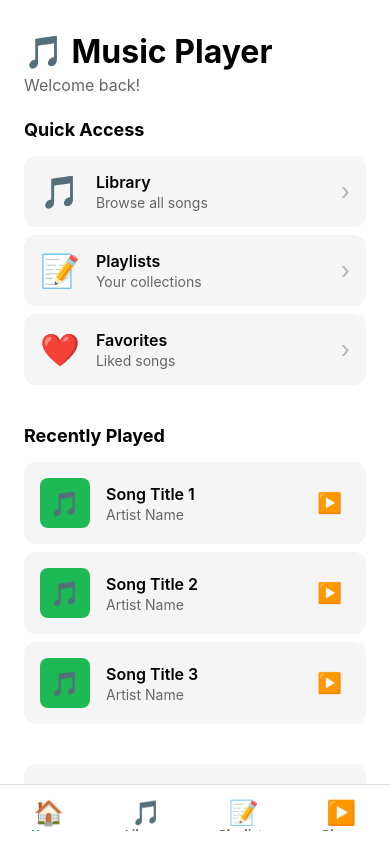
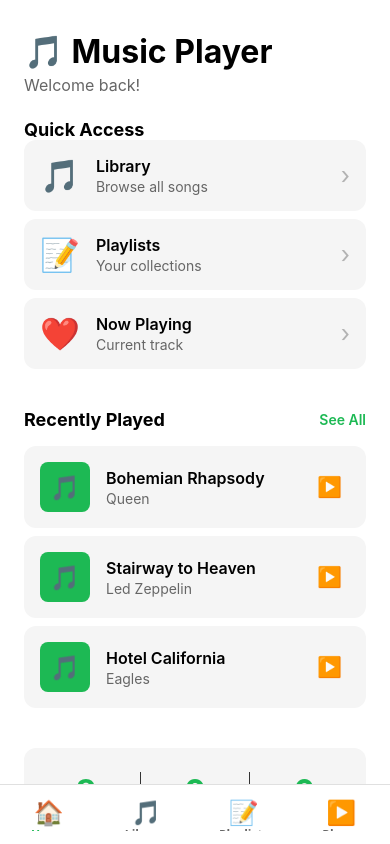
Before and after one commit to thamara2X1/V-Audio-Music-Player, a React Native app: screen /Home in a window 390 px wide. Built offline with nearby package versions, Linux system fonts and the light colour scheme.

Commit message:
Add navigation to HomeScreen with interactive quick actions and song cards

```diff
--- a/src/screens/HomeScreen.tsx
+++ b/src/screens/HomeScreen.tsx
@@ -12,6 +12,8 @@ import {
   TouchableOpacity,
   useColorScheme,
 } from 'react-native';
+import { useNavigation } from '@react-navigation/native';
+import type { BottomTabNavigationProp } from '@react-navigation/bottom-tabs';
 import COLORS from '../constants/colors';
 import { SPACING, FONT_SIZES, FONT_WEIGHTS, BORDER_RADIUS } from '../constants/theme';
 
@@ -26,23 +28,44 @@ interface QuickAction {
   icon: string;
   title: string;
   subtitle: string;
+  screen: 'Library' | 'Playlists' | 'Player';
 }
+
+type RootTabParamList = {
+  Home: undefined;
+  Library: undefined;
+  Playlists: undefined;
+  Player: undefined;
+};
+
+type NavigationProp = BottomTabNavigationProp<RootTabParamList>;
 
 const HomeScreen: React.FC = () => {
   const isDarkMode = useColorScheme() === 'dark';
+  const navigation = useNavigation<NavigationProp>();
 
   // Mock data - will be replaced with real data later
   const recentSongs: Song[] = [
-    { id: 1, title: 'Song Title 1', artist: 'Artist Name' },
-    { id: 2, title: 'Song Title 2', artist: 'Artist Name' },
-    { id: 3, title: 'Song Title 3', artist: 'Artist Name' },
+    { id: 1, title: 'Bohemian Rhapsody', artist: 'Queen' },
+    { id: 2, title: 'Stairway to Heaven', artist: 'Led Zeppelin' },
+    { id: 3, title: 'Hotel California', artist: 'Eagles' },
   ];
 
   const quickActions: QuickAction[] = [
-    { id: 1, icon: '🎵', title: 'Library', subtitle: 'Browse all songs' },
-    { id: 2, icon: '📝', title: 'Playlists', subtitle: 'Your collections' },
-    { id: 3, icon: '❤️', title: 'Favorites', subtitle: 'Liked songs' },
+    { id: 1, icon: '🎵', title: 'Library', subtitle: 'Browse all songs', screen: 'Library' },
+    { id: 2, icon: '📝', title: 'Playlists', subtitle: 'Your collections', screen: 'Playlists' },
+    { id: 3, icon: '❤️', title: 'Now Playing', subtitle: 'Current track', screen: 'Player' },
   ];
+
+  const handleQuickAction = (screen: 'Library' | 'Playlists' | 'Player') => {
+    navigation.navigate(screen);
+  };
+
+  const handlePlaySong = (song: Song) => {
+    // Will be implemented with PlayerContext later
+    console.log('Playing song:', song.title);
+    navigation.navigate('Player');
+  };
 
   return (
     <ScrollView
@@ -83,6 +106,7 @@ const HomeScreen: React.FC = () => {
               { backgroundColor: isDarkMode ? COLORS.cardDark : COLORS.cardLight }
             ]}
             activeOpacity={0.7}
+            onPress={() => handleQuickAction(action.screen)}
           >
             <Text style={styles.actionIcon}>{action.icon}</Text>
             <View style={styles.actionText}>
@@ -106,12 +130,19 @@ const HomeScreen: React.FC = () => {
 
       {/* Recently Played */}
       <View style={styles.section}>
+        <View style={styles.sectionHeader}>
           <Text style={[
             styles.sectionTitle,
             { color: isDarkMode ? COLORS.textPrimary : COLORS.textDark }
           ]}>
             Recently Played
           </Text>
+          <TouchableOpacity onPress={() => navigation.navigate('Library')}>
+            <Text style={[styles.seeAllText, { color: COLORS.primary }]}>
+              See All
+            </Text>
+          </TouchableOpacity>
+        </View>
         {recentSongs.map((song) => (
           <TouchableOpacity
             key={song.id}
@@ -120,6 +151,7 @@ const HomeScreen: React.FC = () => {
               { backgroundColor: isDarkMode ? COLORS.cardDark : COLORS.cardLight }
             ]}
             activeOpacity={0.7}
+            onPress={() => handlePlaySong(song)}
           >
             <View style={styles.songAlbumArt}>
               <Text style={styles.albumArtPlaceholder}>🎵</Text>
@@ -138,7 +170,10 @@ const HomeScreen: React.FC = () => {
                 {song.artist}
               </Text>
             </View>
-            <TouchableOpacity style={styles.playButton}>
+            <TouchableOpacity
+              style={styles.playButton}
+              onPress={() => handlePlaySong(song)}
+            >
               <Text style={styles.playIcon}>▶️</Text>
             </TouchableOpacity>
           </TouchableOpacity>
@@ -150,17 +185,23 @@ const HomeScreen: React.FC = () => {
         styles.statsCard,
         { backgroundColor: isDarkMode ? COLORS.cardDark : COLORS.cardLight }
       ]}>
-        <View style={styles.statItem}>
-          <Text style={styles.statNumber}>0</Text>
+        <TouchableOpacity
+          style={styles.statItem}
+          onPress={() => navigation.navigate('Library')}
+        >
+          <Text style={styles.statNumber}>8</Text>
           <Text style={[
             styles.statLabel,
             { color: isDarkMode ? COLORS.textSecondary : COLORS.textLight }
           ]}>
             Songs
           </Text>
-        </View>
+        </TouchableOpacity>
         <View style={styles.statDivider} />
-        <View style={styles.statItem}>
+        <TouchableOpacity
+          style={styles.statItem}
+          onPress={() => navigation.navigate('Playlists')}
+        >
           <Text style={styles.statNumber}>0</Text>
           <Text style={[
             styles.statLabel,
@@ -168,15 +209,37 @@ const HomeScreen: React.FC = () => {
           ]}>
             Playlists
           </Text>
-        </View>
+        </TouchableOpacity>
         <View style={styles.statDivider} />
         <View style={styles.statItem}>
-          <Text style={styles.statNumber}>0</Text>
+          <Text style={styles.statNumber}>6</Text>
           <Text style={[
             styles.statLabel,
             { color: isDarkMode ? COLORS.textSecondary : COLORS.textLight }
           ]}>
             Artists
+          </Text>
+        </View>
+      </View>
+
+      {/* Quick Tip */}
+      <View style={[
+        styles.tipCard,
+        { backgroundColor: isDarkMode ? COLORS.cardDark : COLORS.cardLight }
+      ]}>
+        <Text style={styles.tipIcon}>💡</Text>
+        <View style={styles.tipContent}>
+          <Text style={[
+            styles.tipTitle,
+            { color: isDarkMode ? COLORS.textPrimary : COLORS.textDark }
+          ]}>
+            Quick Tip
+          </Text>
+          <Text style={[
+            styles.tipText,
+            { color: isDarkMode ? COLORS.textSecondary : COLORS.textLight }
+          ]}>
+            Tap on any song to start playing, or explore your library to discover more music!
           </Text>
         </View>
       </View>
@@ -206,10 +269,19 @@ const styles = StyleSheet.create({
     paddingHorizontal: SPACING.lg,
     marginBottom: SPACING.xl,
   },
+  sectionHeader: {
+    flexDirection: 'row',
+    justifyContent: 'space-between',
+    alignItems: 'center',
+    marginBottom: SPACING.md,
+  },
   sectionTitle: {
     fontSize: FONT_SIZES.lg,
     fontWeight: FONT_WEIGHTS.bold,
-    marginBottom: SPACING.md,
+  },
+  seeAllText: {
+    fontSize: FONT_SIZES.sm,
+    fontWeight: FONT_WEIGHTS.semibold,
   },
   actionCard: {
     flexDirection: 'row',
@@ -301,6 +373,30 @@ const styles = StyleSheet.create({
     backgroundColor: COLORS.border,
     marginHorizontal: SPACING.md,
   },
+  tipCard: {
+    flexDirection: 'row',
+    marginHorizontal: SPACING.lg,
+    marginBottom: SPACING.xl,
+    padding: SPACING.md,
+    borderRadius: BORDER_RADIUS.lg,
+  },
+  tipIcon: {
+    fontSize: 32,
+    marginRight: SPACING.md,
+  },
+  tipContent: {
+    flex: 1,
+  },
+  tipTitle: {
+    fontSize: FONT_SIZES.md,
+    fontWeight: FONT_WEIGHTS.bold,
+    marginBottom: SPACING.xs,
+  },
+  tipText: {
+    fontSize: FONT_SIZES.sm,
+    fontWeight: FONT_WEIGHTS.regular,
+    lineHeight: 20,
+  },
 });
 
 export default HomeScreen;
```
Lines whose indentation alone changed are shown as unchanged.
